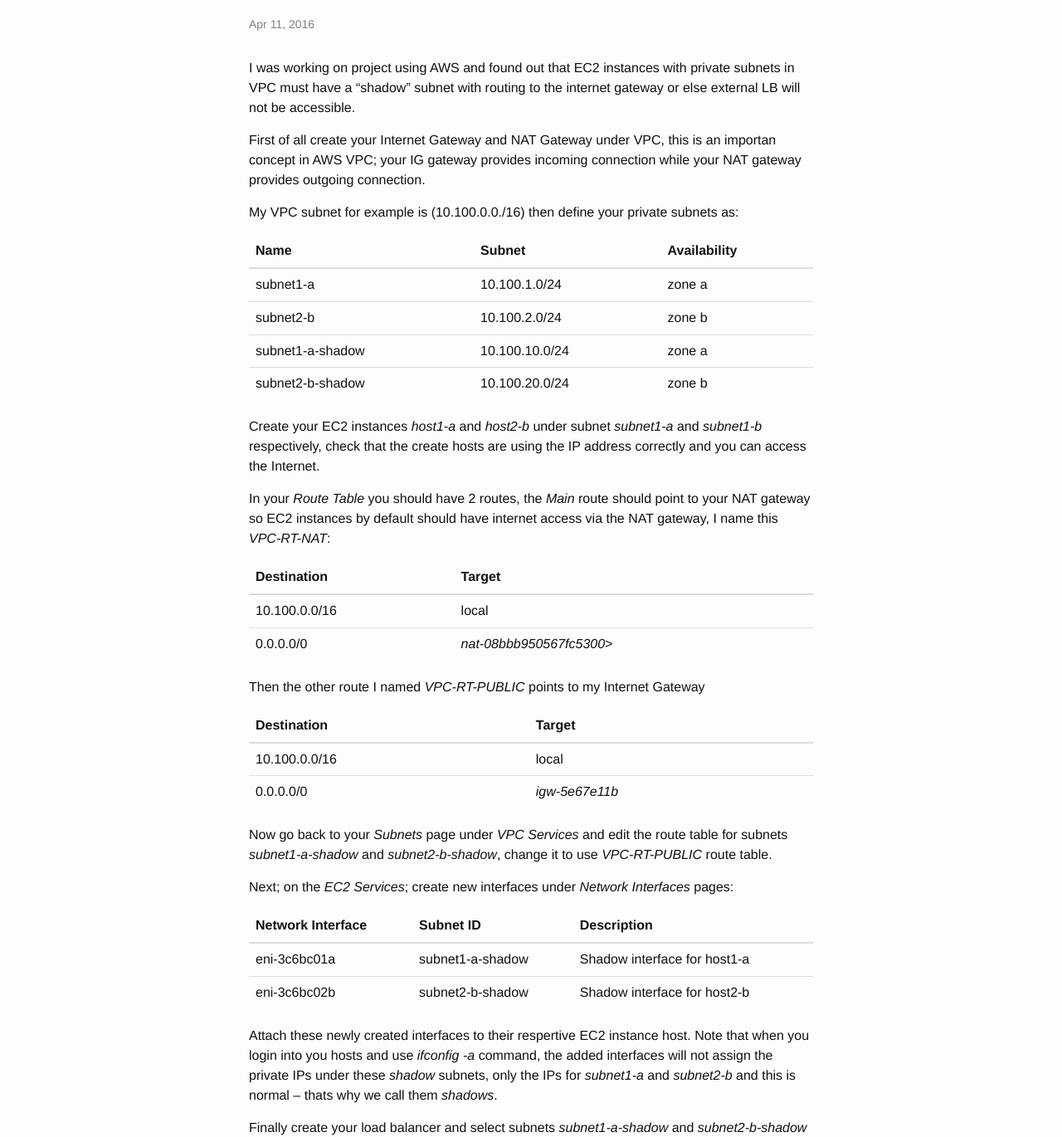
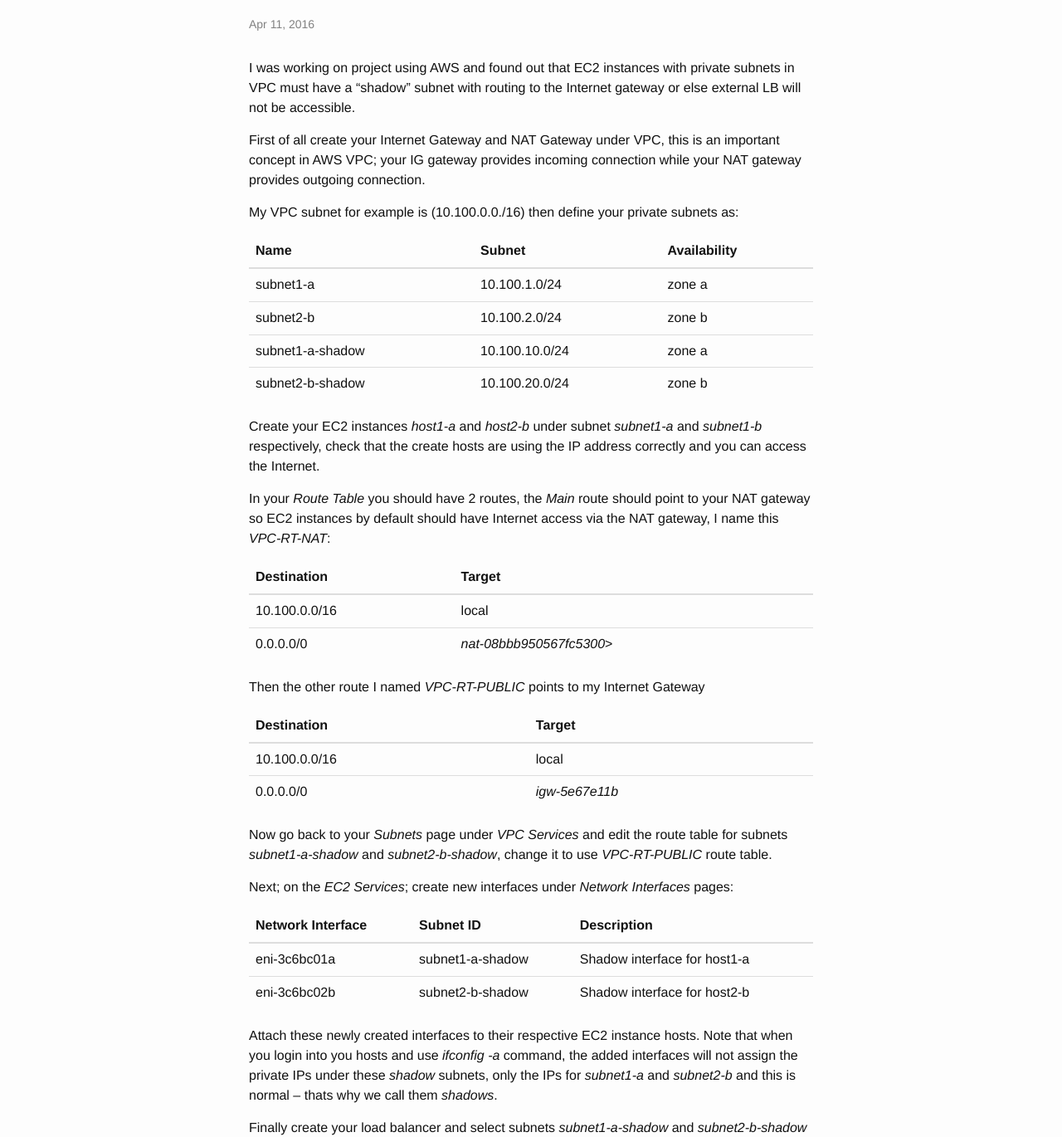
Before and after one commit to rpfilomeno/rpfilomeno.github.io, a Jekyll site: the page built from _posts/2016-04-11-aws-ec2-vpc-loadbalancer.markdown, in a window 1280 px wide. Shown: the part 172-1542 px from the top of the page at 83% size. Built offline with Jekyll 4.4.1, drawn with Linux system fonts in a browser that asks for light colours; comment, search, counter and statistics services are not loaded.

Commit message:
spelling checks

```diff
--- a/_posts/2016-04-11-aws-ec2-vpc-loadbalancer.markdown
+++ b/_posts/2016-04-11-aws-ec2-vpc-loadbalancer.markdown
@@ -6,9 +6,9 @@
 comments: true
 ---
 
-I was working on project using AWS and found out that EC2 instances with private subnets in VPC must have a "shadow" subnet with routing to the internet gateway or else external LB will not be accessible.
+I was working on project using AWS and found out that EC2 instances with private subnets in VPC must have a "shadow" subnet with routing to the Internet gateway or else external LB will not be accessible.
 
-First of all create your Internet Gateway and NAT Gateway under VPC, this is an importan concept in AWS VPC; your IG gateway provides incoming connection while your NAT gateway provides outgoing connection.
+First of all create your Internet Gateway and NAT Gateway under VPC, this is an important concept in AWS VPC; your IG gateway provides incoming connection while your NAT gateway provides outgoing connection.
 
 My VPC subnet for example is (10.100.0.0./16) then define your private subnets as:
 
@@ -46,7 +46,7 @@
 
 Create your EC2 instances _host1-a_ and _host2-b_ under subnet _subnet1-a_ and _subnet1-b_ respectively, check that the create hosts are using the IP address correctly and you can access the Internet.
 
-In your _Route Table_ you should have 2 routes, the _Main_ route should point to your NAT gateway so EC2 instances by default should have internet access via the NAT gateway, I name this _VPC-RT-NAT_:
+In your _Route Table_ you should have 2 routes, the _Main_ route should point to your NAT gateway so EC2 instances by default should have Internet access via the NAT gateway, I name this _VPC-RT-NAT_:
 
 
 <table class="table">
@@ -114,6 +114,6 @@
     </tr>
   </tbody>
 </table>
-Attach these newly created interfaces to their respertive EC2 instance host. Note that when you login into you hosts and use _ifconfig -a_ command, the added interfaces will not assign the private IPs under these _shadow_ subnets, only the IPs for _subnet1-a_ and _subnet2-b_ and this is normal -- thats why we call them _shadows_.
+Attach these newly created interfaces to their respective EC2 instance hosts. Note that when you login into you hosts and use _ifconfig -a_ command, the added interfaces will not assign the private IPs under these _shadow_ subnets, only the IPs for _subnet1-a_ and _subnet2-b_ and this is normal -- thats why we call them _shadows_.
 
 Finally create your load balancer and select subnets _subnet1-a-shadow_ and _subnet2-b-shadow_ and after a few minutes when the DNS updates you should be able to ping and access your LB's through its DNS name.
```
